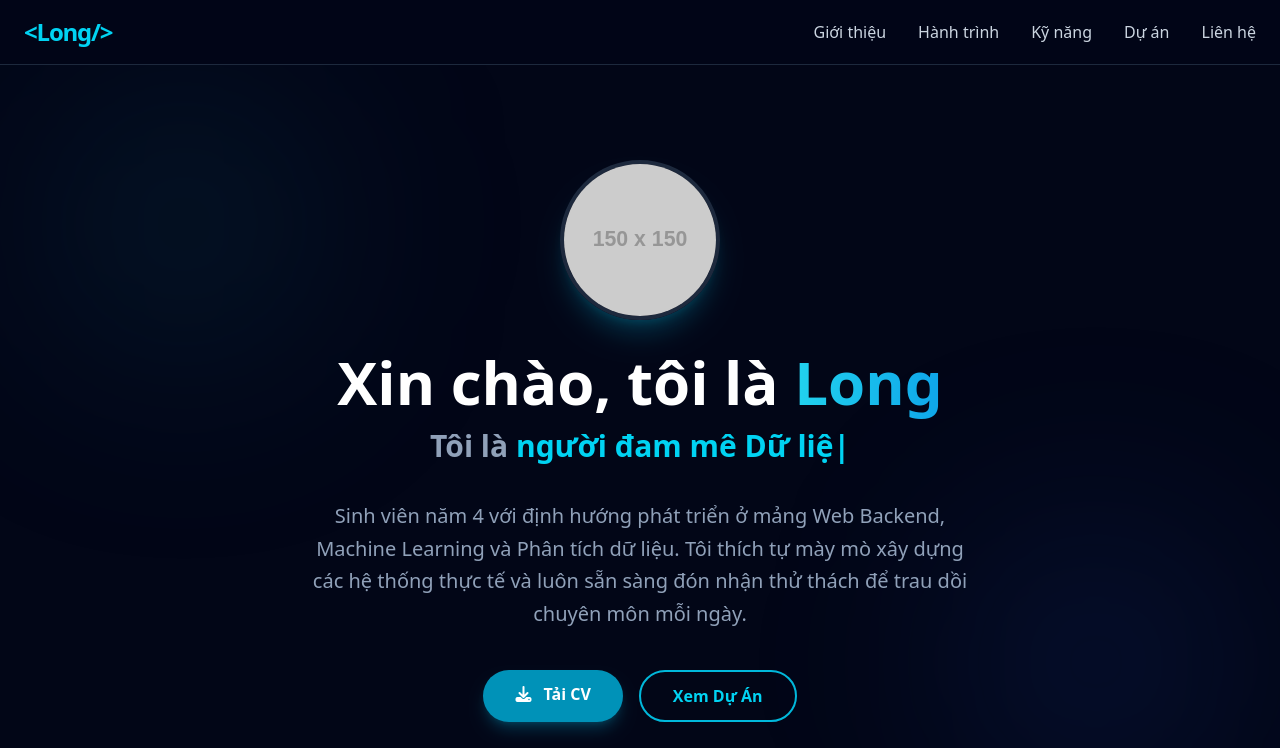
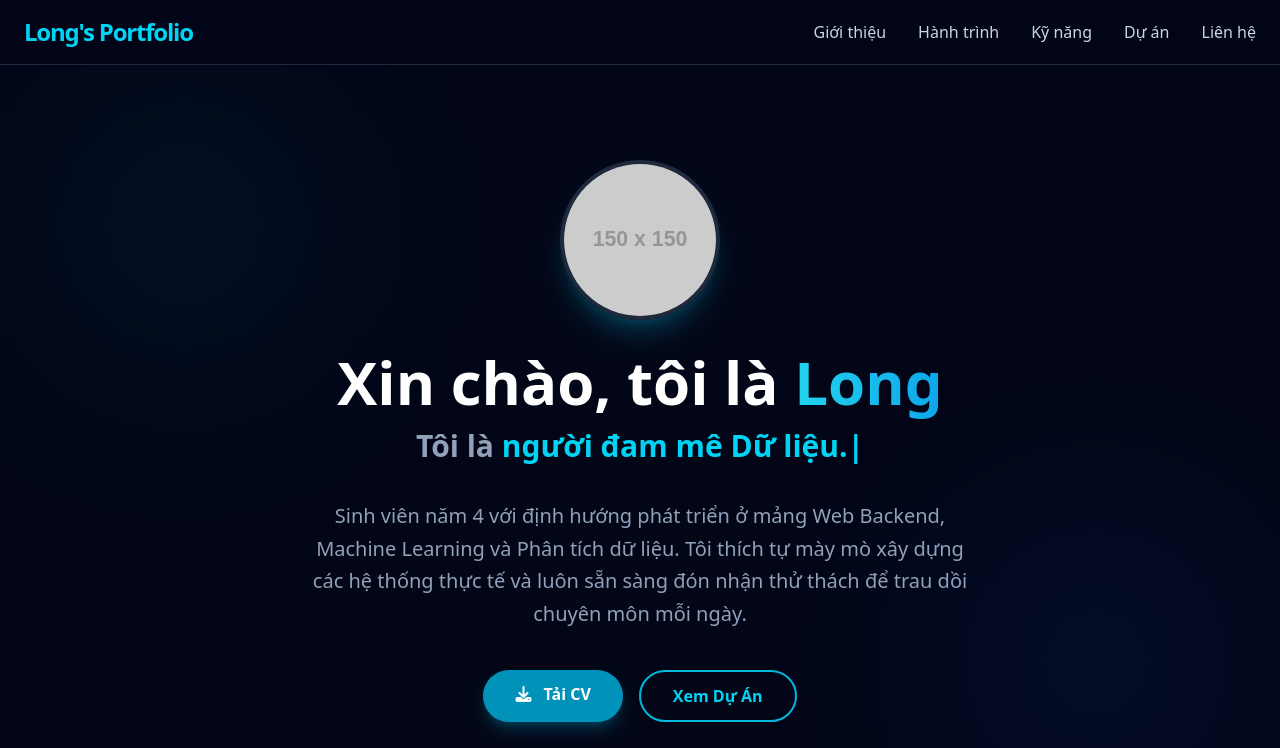
Before and after one commit to longcuaa/portfolio, a website: page index.html in a window 1280 px wide. Shown: the top 748 px of the page. Drawn offline with Linux system fonts and the light colour scheme; placeholder pictures from the web are drawn by us.

Commit message:
Cập nhật giao diện mới, thêm bộ lọc và hiệu ứng JS

```diff
--- a/index.html
+++ b/index.html
@@ -36,7 +36,7 @@
 
     <nav class="fixed w-full bg-slate-950/90 backdrop-blur-md border-b border-slate-800 z-50 transition-all duration-300" id="navbar">
         <div class="container mx-auto px-6 py-4 flex justify-between items-center">
-            <a href="#home" class="text-2xl font-bold text-cyan-400 tracking-tighter">&lt;Long/&gt;</a>
+            <a href="#home" class="text-2xl font-bold text-cyan-400 tracking-tighter">Long's Portfolio</a>
 
             <div class="hidden md:flex space-x-8">
                 <a href="#about" class="hover:text-cyan-400 font-medium transition">Giới thiệu</a>
@@ -268,7 +268,7 @@
         });
 
         // 2. Hiệu ứng gõ chữ (Typing Effect)
-        const words = ["Sinh viên năm 4.", "người đam mê Dữ liệu.", "AI/ML Learner.", "Backend Developer."];
+        const words = ["Hà Thành Long.", "người đam mê Dữ liệu.", "thích tìm hiểu về AI/ML."];
         let i = 0, timer;
         function typingEffect() {
             let word = words[i].split("");
```
